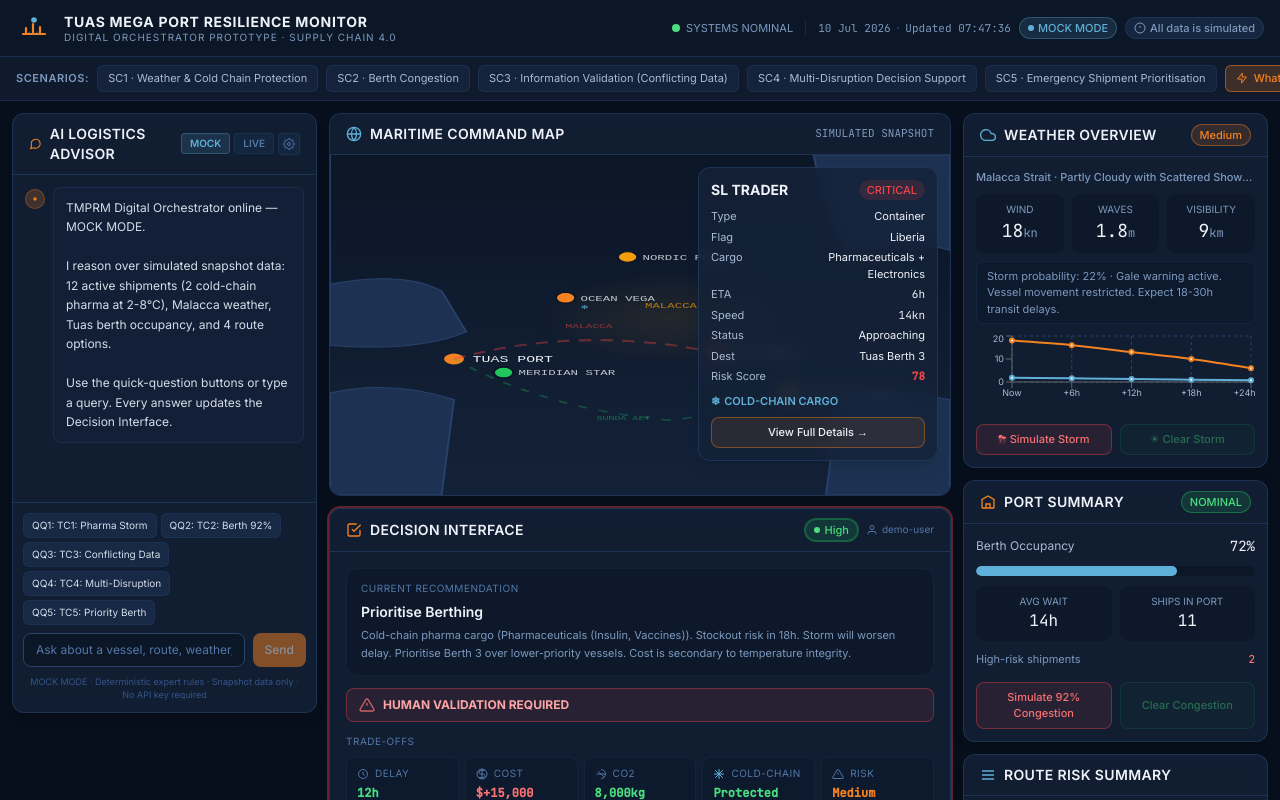
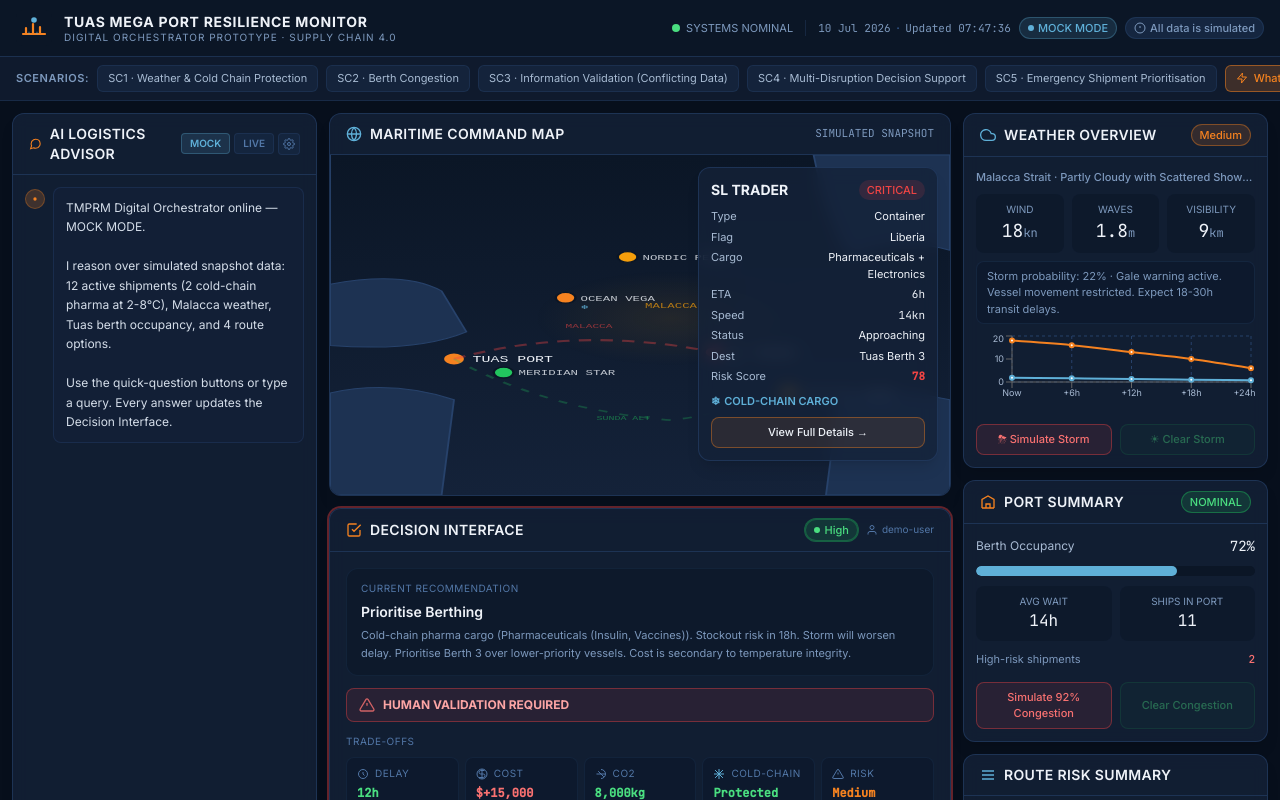
Before and after one commit to unaisah-a/Tuas-Mega-Port-Resilience-Monitor-2, a React (Vite) app: page / in a window 1280 px wide. Shown: the top 800 px of the page. Built offline with nearby package versions, Linux system fonts and the light colour scheme.

Commit message:
Fix chat panel height and layout

```diff
--- a/src/components/ChatAdvisor.jsx
+++ b/src/components/ChatAdvisor.jsx
@@ -295,7 +295,7 @@ const ChatAdvisor = forwardRef(function ChatAdvisor({
   }
 
   return (
-    <div className="card flex flex-col" style={{ height: '75vh', minHeight: '420px', maxHeight: '800px' }}>
+    <div className="card flex flex-col" style={{ flex: 1, minHeight: 0 }}>
       {/* Header */}
       <div className="card-header shrink-0">
         <div className="flex items-center gap-2">
```
